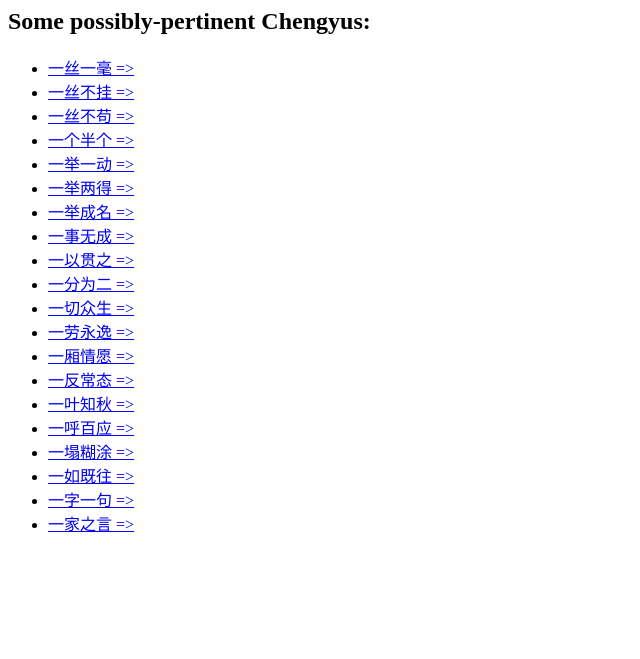
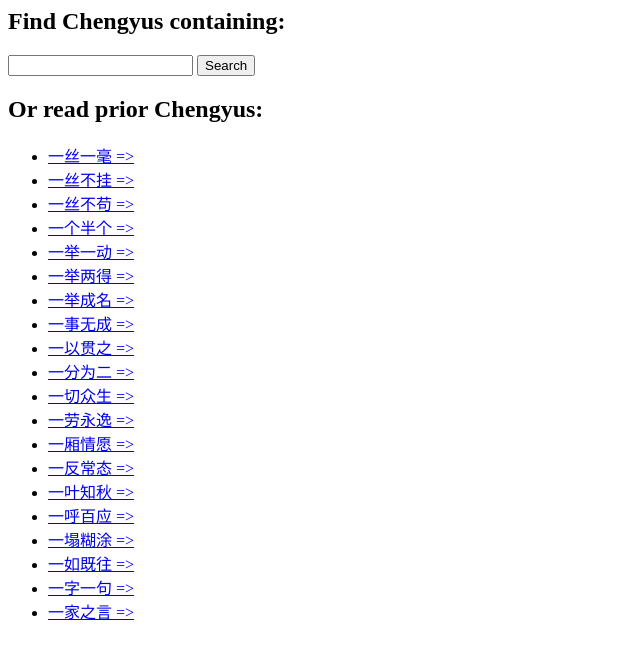
Before and after one commit to ypaulsussman/mandarin, a Django app: template fourchar/templates/fourchar/index.html in a window 1280 px wide. Shown: the top 659 px of the page, without its empty margins (0-640 px from the left). Run offline with Django 3.2, Linux system fonts and the light colour scheme; the template is opened without the code that fills it: values that come from a table or form of the project are taken from there, others are empty; data comes from the database, SQL or seed files in the repository.

Commit message:
add search form

```diff
--- a/fourchar/templates/fourchar/index.html
+++ b/fourchar/templates/fourchar/index.html
@@ -1,6 +1,14 @@
+<section>
+    <form action="search" method="get">
+    <label for="q"><h2>Find Chengyus containing:</h2></label>
+    <input type="text" id="q" name="q" />
+    <button type="submit">Search</button>
+  </form>
+</section>
+
 <section>
   {% if most_common_chengyus %}
-  <h2>Some possibly-pertinent Chengyus:</h2>
+  <h2>Or read prior Chengyus:</h2>
   <ul>
     {% for chengyu in most_common_chengyus %}
     <li>
--- a/fourchar/templates/fourchar/search.html
+++ b/fourchar/templates/fourchar/search.html
@@ -11,8 +11,7 @@
     {% endfor %}
   </ul>
   {% else %}
-  <p>
-    Looks like no Chengyu contain {{query}}. Maybe <a href="{% url 'index' %}">head home?</a>
-  </p>
+  <h2>Looks like no Chengyu contain "{{query}}".</h2>
+  <p>Maybe <a href="{% url 'index' %}">head home?</a></p>
   {% endif %}
 </section>
--- a/fourchar/urls.py
+++ b/fourchar/urls.py
@@ -3,5 +3,5 @@ from . import views
 
 urlpatterns = [
     path('', views.index, name='index'),
-    path('search/<str:query>', views.search, name='search'),
+    path('search', views.search, name='search'),
 ]
```
Also changed, not shown: fourchar/views.py (+4 -3 lines).
